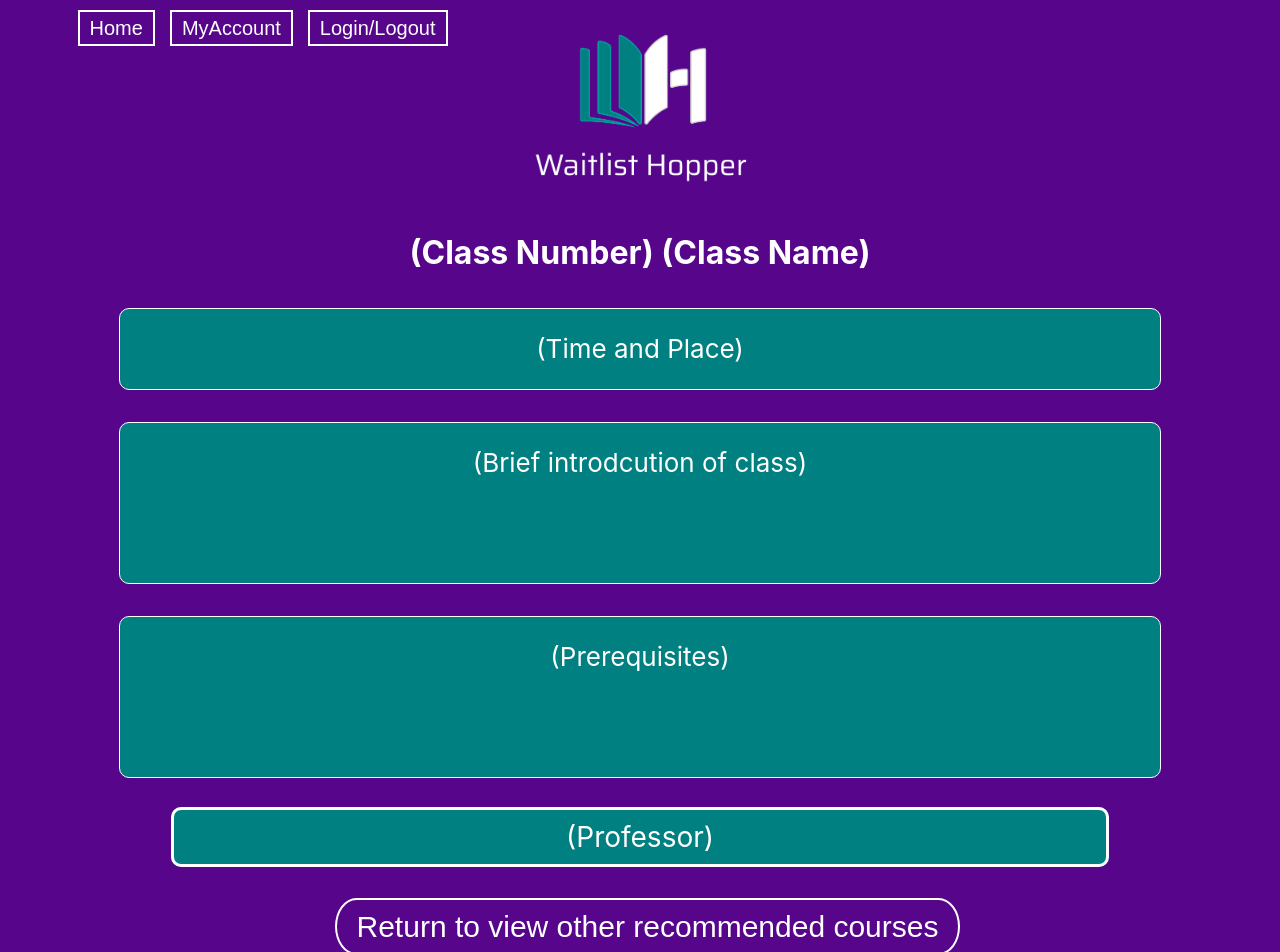
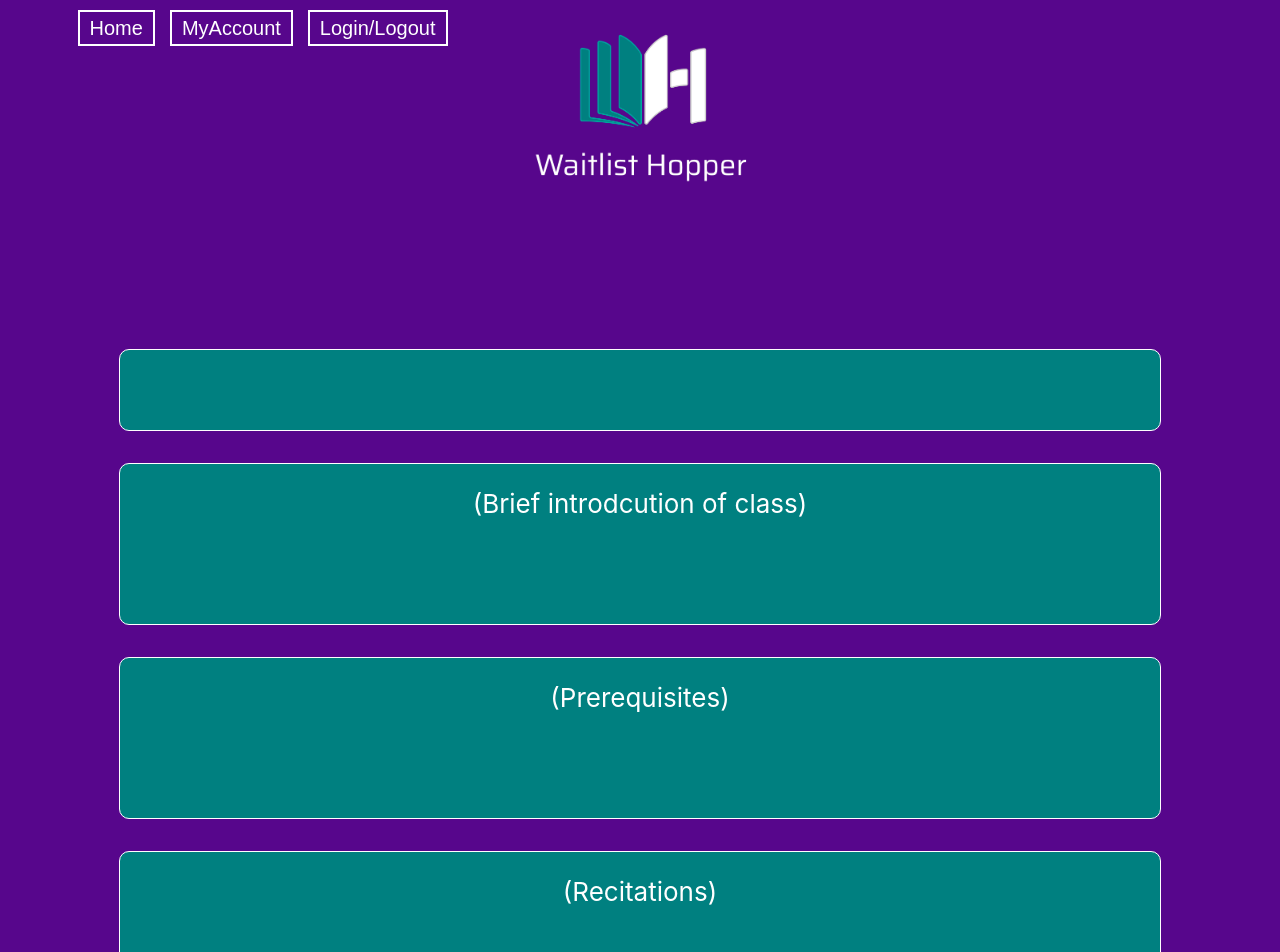
Before and after one commit to software-assignments-spring2021/project-setup-team-kauran-hybrid, a React (Create React App) app in the folder front-end/: page /ClassInfo in a window 1280 px wide. Shown: the top 952 px of the page. Built offline with nearby package versions, Linux system fonts and the light colour scheme; no server answers.

Commit message:
Added back-end data to front-end class_info page

```diff
--- a/front-end/src/ClassDetail.js
+++ b/front-end/src/ClassDetail.js
@@ -7,11 +7,10 @@ function ClassDetail(props){
     return(
             <div className="class-details">
                 <center className="class-name">
-                    (Class Number) {props.details.class_number} (Class Name) {props.details.class_name}
+                    {props.details.lecNum} {props.details.lecName}
                 </center>
                 <p className="class-info">
-                    (Time and Place) {props.details.time}
-                    {props.details.place}
+                {props.details.secTime} {props.details.secLoc}
                 </p>
                 <p className="class-detail">
                     (Brief introdcution of class) {props.details.class_intro}
@@ -19,10 +18,13 @@ function ClassDetail(props){
                 <p className="class-detail">
                     (Prerequisites) {props.details.prereq}
                 </p>
+                <p className="class-detail">
+                    (Recitations) {props.details.recitations}
+                </p>
                 <p>
                     <center>
                         <a href="./ProfInfo" class="prof-info">
-                            (Professor) {props.details.prof_name}
+                            {props.details.secInstructors}
                         </a>
                     </center>
                 </p>
--- a/front-end/src/ClassInfo.css
+++ b/front-end/src/ClassInfo.css
@@ -7,6 +7,7 @@
     font-size: calc(10px + 2vmin);
     color: white;
     width: 100vw;
+    height: 130vh;
 }
 
 .menu{
--- a/front-end/src/ClassInfo.js
+++ b/front-end/src/ClassInfo.js
@@ -38,7 +38,7 @@ function ClassInfo(props){
             </div>
             <div className = "classinfo">
             {class_info.map(item => (
-              <ClassDetail key={item.class_number} details={item} />
+              <ClassDetail key={item.class_number} details={item} page='class_info'/>
             ))}
             </div>
         </div>
```
Also changed, not shown: 2 other files (tests, documents, lock files or other folders).
